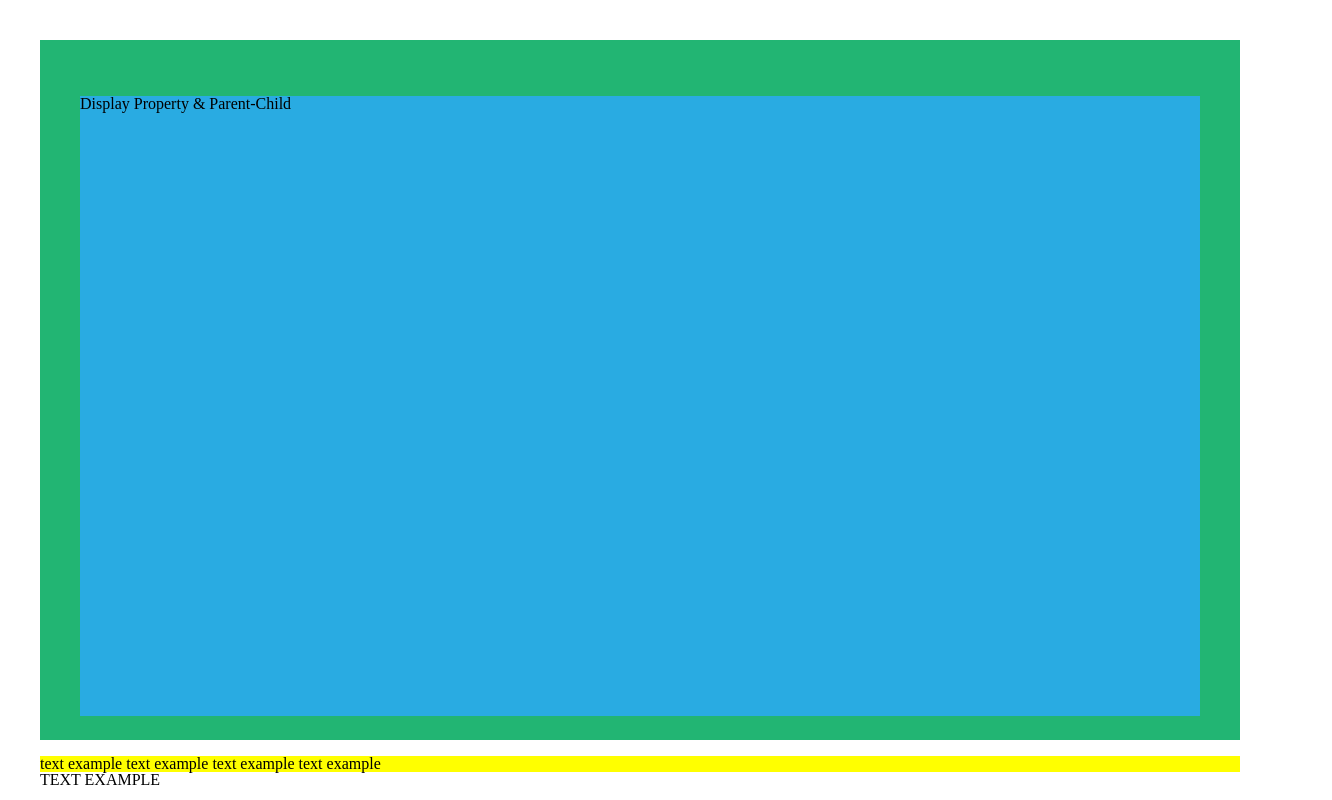
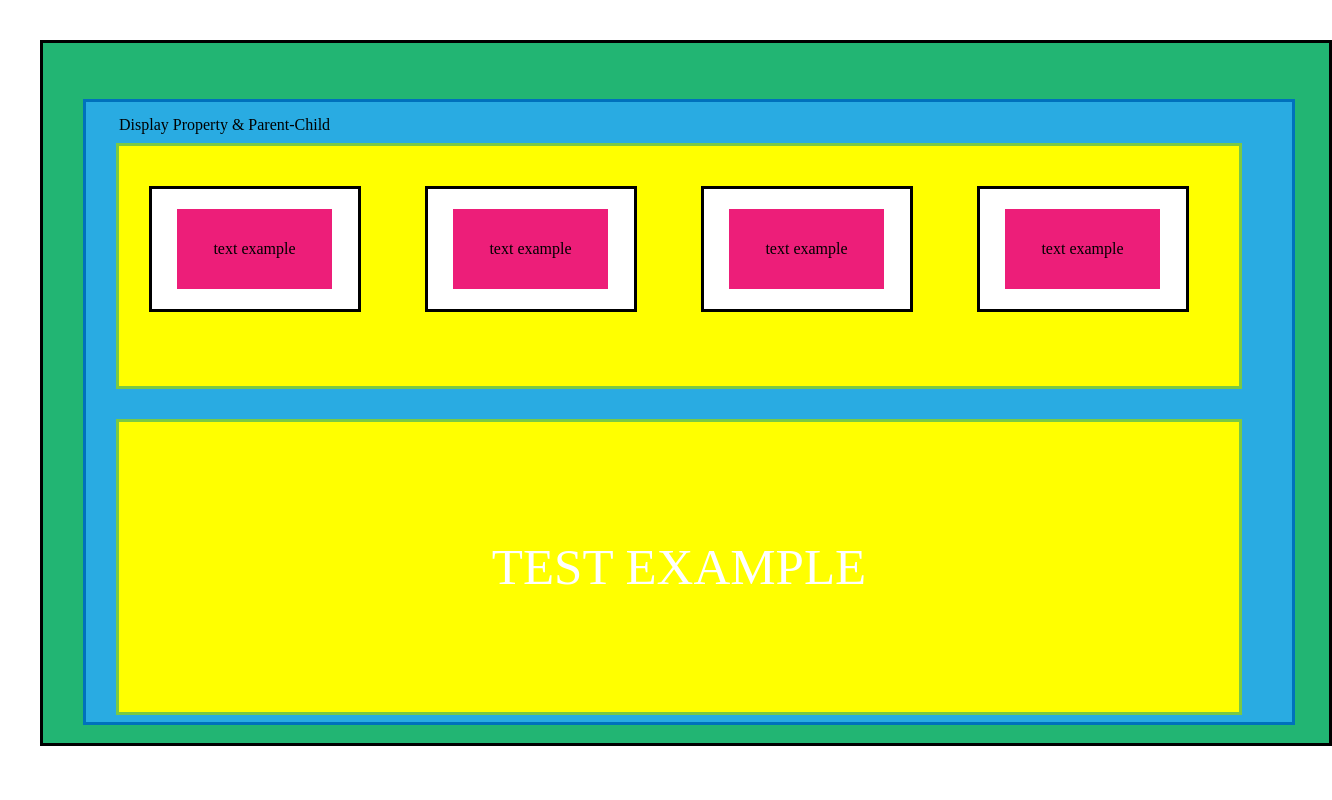
Before and after one commit to tamuna1102/parentandchild, a plain HTML site: page index.html in a window 1280 px wide. Shown: the whole page, 1332 px wide, since content can reach past the window. Drawn offline with Linux system fonts and the light colour scheme.

Commit message:
finished

```diff
--- a/index.html
+++ b/index.html
@@ -7,16 +7,21 @@
 </head>
 <body>
 	<div class="green">
-		<p>hfjdf</p>
-		<div class="blue">Display Property & Parent-Child</div>
-		<div class="yellow-big">
+		<p class="hf">hfjdf</p>
+		<div class="blue">
+		 <p class="display-property">Display Property & Parent-Child</p>
+		 <div class="yellow-small">
+		 	<div class="box"><p class="text">text example</p></div>
+		 	<div class="box"><p class="text">text example</p></div>
+		 	<div class="box"><p class="text">text example</p></div>
+		 	<div class="box"><p class="text">text example</p></div>
+		 </div>
+		 <div class="yellow-big"><p class="example">TEST EXAMPLE</p></div>
 
-			<div class="box">text example</div>
-			<div class="box">text example</div>
-			<div class="box">text example</div>
-			<div class="box">text example</div>
+	</div>
+
 		</div>
-		<div class="yellow-small">TEXT EXAMPLE</div>
+
 
 	</div>
 
--- a/style.css
+++ b/style.css
@@ -2,20 +2,73 @@
 	background-color: #22B573;
 	margin: 40px;
 	height: 700px;
-
+	border-color: #006837;
+	border:solid;
+	width: 1286px;
 }
-p {
+.hf {
 	visibility: hidden;
 }
 .blue{
 	height: 620px;
 	margin: 40px;
 	background-color: #29ABE2;
+	border: solid;
+	border-color: #0071BC;
+	width: 1206px;
 
+}
+.display-property{
+	margin-left: 33px;
+	margin-top: 15px;
+	margin-bottom: 10px;
+}
+.yellow-small{
+	background-color: yellow;
+	height: 200px;
+	padding-top: 40px;
+	border: solid;
+	border-color: #7AC943;
+	width: 1120px;
+	margin-right: 50px;
+	margin-left: 30px;
+
+}
+.yellow-big{
+	background-color: yellow;
+	height: 290px;
+	border: solid;
+	border-color: #7AC943;
+	width: 1120px;
+	margin-right: 50px;
+	margin-left: 30px;
+	margin-top: 30px;
 }
 .box{
 	display: inline-block;
+	height: 120px;
+	background-color: white;
+	width: 206px;
+	margin-left: 30px;
+	margin-right: 30px;
+	border-color: black;
+	border: solid;
 }
-.yellow-big {
-	background-color: yellow;
+.text{
+	margin-left: 25px;
+	margin-right: 25px;
+	margin-top: 20px;
+	margin-bottom: 20px;
+	text-align: center;
+	background-color: #ED1E79;
+	height: 80px;
+	width: 155px;
+	line-height: 80px;
 }
+.example{
+	font-size: 51px;
+	color: white;
+	text-align: center;
+	margin-top: 120px;
+
+}
```
